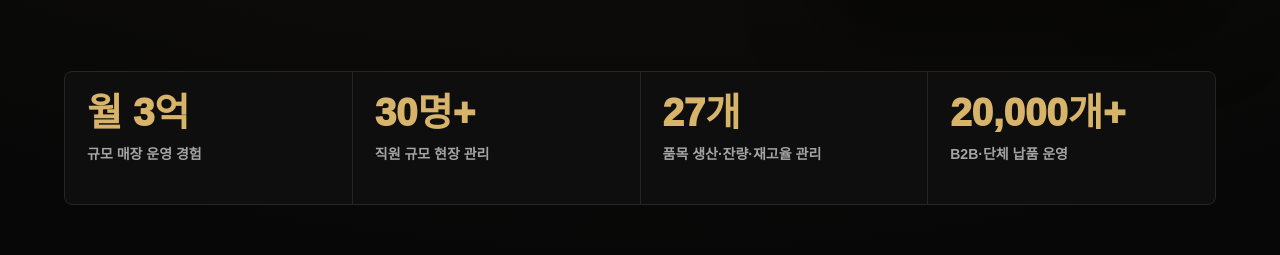
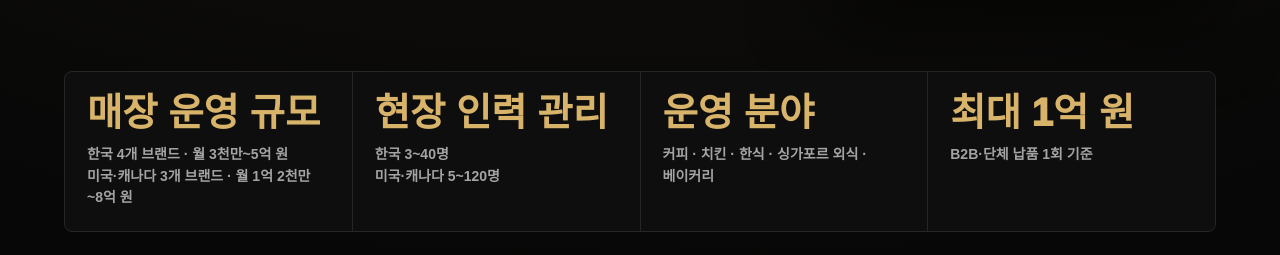
Before and after one commit to yun3046/fnb-operations-portfolio, a plain HTML site: page index.html in a window 1280 px wide. Shown: the part 963-1218 px from the top of the page. Drawn offline with Linux system fonts and the light colour scheme.

Commit message:
Update portfolio contact and operating experience

```diff
--- a/index.html
+++ b/index.html
@@ -564,7 +564,7 @@ footer p {
             </p>
             <div class="hero-actions">
               <a class="button primary" href="#diagnosis">우리 매장 먼저 확인하기</a>
-              <a class="button secondary" href="mailto:yun3046@gmail.com">메일로 문의하기</a>
+              <a class="button secondary" href="mailto:jake.lim@limworks.net">메일로 문의하기</a>
             </div>
           </div>
 
@@ -585,20 +585,20 @@ footer p {
 
         <div class="signal-grid" aria-label="핵심 숫자">
           <div>
-            <strong>월 3억</strong>
-            <span>규모 매장 운영 경험</span>
+            <strong>매장 운영 규모</strong>
+            <span>한국 4개 브랜드 · 월 3천만~5억 원<br />미국·캐나다 3개 브랜드 · 월 1억 2천만~8억 원</span>
           </div>
           <div>
-            <strong>30명+</strong>
-            <span>직원 규모 현장 관리</span>
+            <strong>현장 인력 관리</strong>
+            <span>한국 3~40명<br />미국·캐나다 5~120명</span>
           </div>
           <div>
-            <strong>27개</strong>
-            <span>품목 생산·잔량·재고율 관리</span>
+            <strong>운영 분야</strong>
+            <span>커피 · 치킨 · 한식 · 싱가포르 외식 · 베이커리</span>
           </div>
           <div>
-            <strong>20,000개+</strong>
-            <span>B2B·단체 납품 운영</span>
+            <strong>최대 1억 원</strong>
+            <span>B2B·단체 납품 1회 기준</span>
           </div>
         </div>
       </section>
@@ -718,7 +718,7 @@ footer p {
             <article>
               <span>04</span>
               <strong>Jumbo Group · Orange Bagel</strong>
-              <p>한국 셋업, 운영 기준 구축, 월 3억 규모 매장과 B2B 납품 운영 자료를 관리했습니다.</p>
+              <p>점보그룹에서는 해외 외식 브랜드의 한국 진출 초기에 운영 체계를 구축하고 현지 정착을 지원했습니다. 오렌지베이글에서는 매장 운영과 B2B 납품을 관리했습니다.</p>
             </article>
           </div>
         </div>
@@ -735,7 +735,7 @@ footer p {
         </div>
         <div class="contact-links">
           <a href="tel:01064873350">010-6487-3350</a>
-          <a href="mailto:yun3046@gmail.com">yun3046@gmail.com</a>
+          <a href="mailto:jake.lim@limworks.net">jake.lim@limworks.net</a>
         </div>
       </section>
     </main>
```
